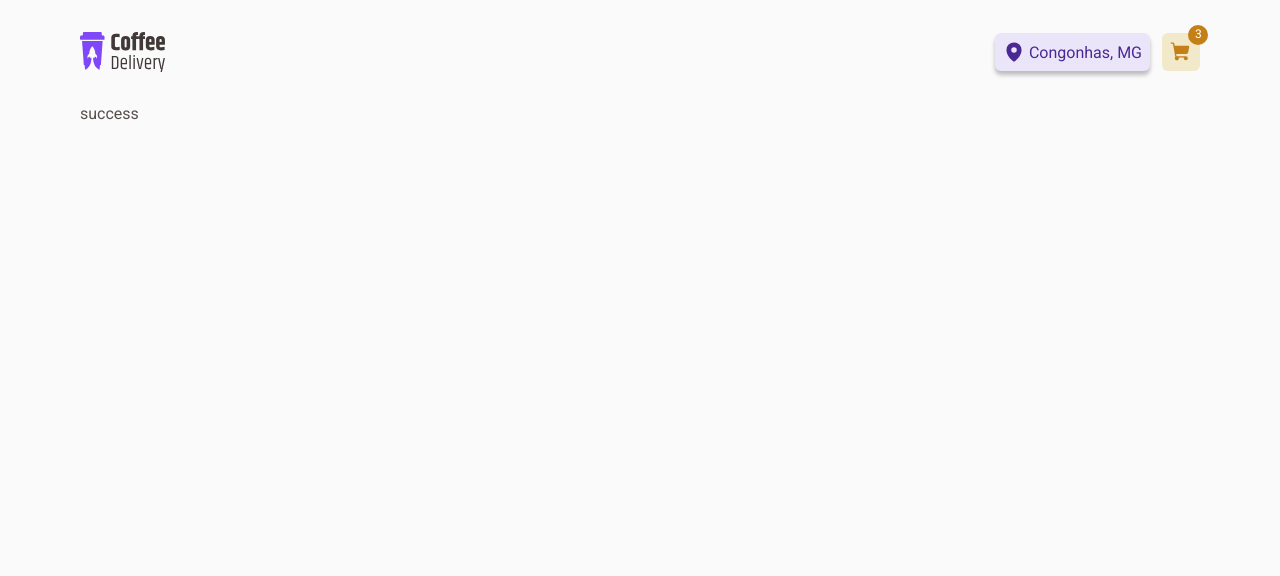
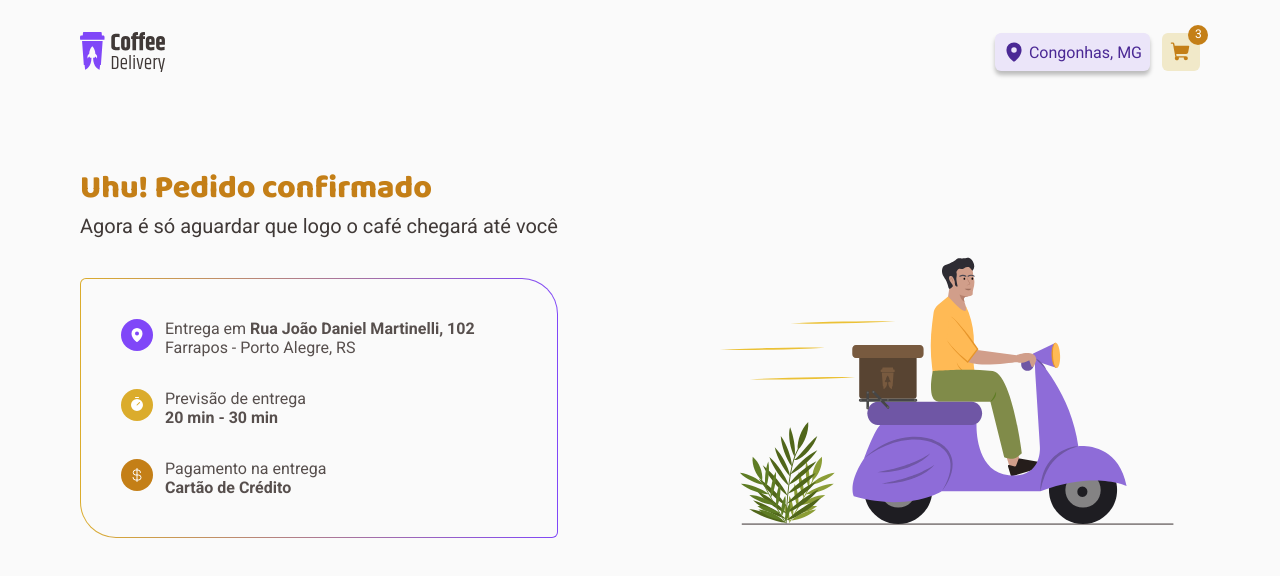
Before and after one commit to lucascnascimento/ignite-desafio-02, a React (Vite) app: page /success in a window 1280 px wide. Shown: the top 576 px of the page. Built offline with nearby package versions, Linux system fonts and the light colour scheme.

Commit message:
feat: create success page styles and structure

```diff
--- a/src/Pages/Success/index.tsx
+++ b/src/Pages/Success/index.tsx
@@ -1,3 +1,48 @@
+import { MapPin, Timer, CurrencyDollar } from "phosphor-react";
+import delivery from "../../assets/images/delivery.svg";
+import { Info, OrderInfoBox, SuccessContainer } from "./styles";
+
 export const Success = () => {
-  return <div>success</div>;
+  return (
+    <SuccessContainer>
+      <div>
+        <h1>Uhu! Pedido confirmado</h1>
+        <h2>Agora é só aguardar que logo o café chegará até você</h2>
+        <OrderInfoBox>
+          <Info iconColor="purple">
+            <div>
+              <MapPin weight="fill" size={16} />
+            </div>
+            <div>
+              <span>
+                Entrega em <strong>Rua João Daniel Martinelli, 102</strong>
+              </span>
+              <span>Farrapos - Porto Alegre, RS</span>
+            </div>
+          </Info>
+
+          <Info iconColor="yellow">
+            <div>
+              <Timer weight="fill" size={16} />
+            </div>
+            <div>
+              <span>Previsão de entrega</span>
+              <strong>20 min - 30 min</strong>
+            </div>
+          </Info>
+
+          <Info iconColor="yellow-dark">
+            <div>
+              <CurrencyDollar size={16} />
+            </div>
+            <div>
+              <span>Pagamento na entrega</span>
+              <strong>Cartão de Crédito</strong>
+            </div>
+          </Info>
+        </OrderInfoBox>
+      </div>
+      <img src={delivery}></img>
+    </SuccessContainer>
+  );
 };
--- /dev/null
+++ b/src/Pages/Success/styles.ts
@@ -0,0 +1,68 @@
+import styled from "styled-components";
+
+export const SuccessContainer = styled.section`
+  display: flex;
+  padding-top: var(--size-64);
+  justify-content: space-between;
+  align-items: flex-end;
+
+  h1 {
+    color: ${(props) => props.theme["yellow-dark"]};
+    font-size: var(--font-32);
+    margin-bottom: var(--size-4);
+  }
+
+  h2 {
+    color: ${(props) => props.theme["base-subtitle"]};
+    font-size: var(--font-20);
+    font-family: "Roboto", sans-serif;
+    font-weight: var(--font-regular);
+  }
+`;
+
+export const OrderInfoBox = styled.div`
+  display: flex;
+  flex-direction: column;
+  padding: var(--size-40);
+  gap: var(--size-32);
+  border-radius: var(--border-radius-6) var(--border-radius-36);
+  margin-top: var(--size-40);
+
+  background: linear-gradient(
+        ${(props) => props.theme.background},
+        ${(props) => props.theme.background}
+      )
+      padding-box,
+    linear-gradient(
+        to right,
+        ${(props) => props.theme.yellow},
+        ${(props) => props.theme.purple}
+      )
+      border-box;
+  border: 1px solid transparent;
+`;
+
+type InfoProps = {
+  iconColor: "yellow-dark" | "yellow" | "purple";
+};
+
+export const Info = styled.div<InfoProps>`
+  display: flex;
+  gap: var(--size-12);
+
+  & > div:first-child {
+    height: var(--size-32);
+    width: var(--size-32);
+    display: flex;
+    justify-content: center;
+    align-items: center;
+    border-radius: var(--border-radius-infinite);
+    color: ${(props) => props.theme.white};
+    background-color: ${(props) => props.theme[props.iconColor]};
+  }
+
+  & > div:last-child {
+    display: flex;
+    flex-direction: column;
+  }
+`;
```
